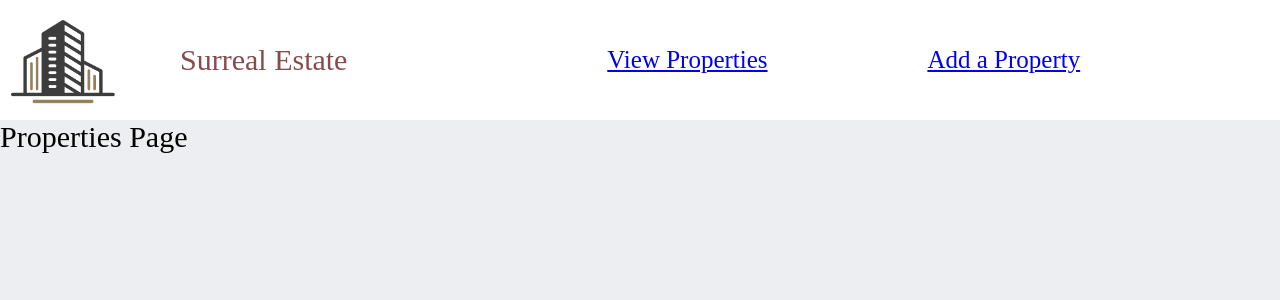
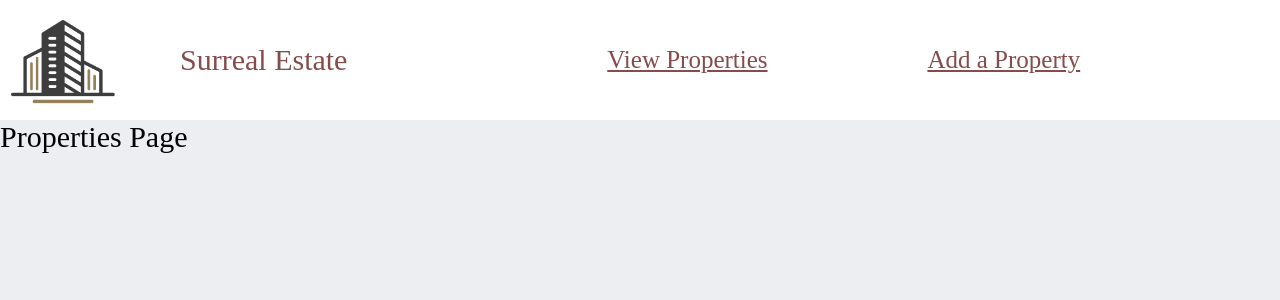
Before and after one commit to Wilko2001/GitHubTeamPractice_panda, a React (Create React App) app in the folder surreal-estate/: page / in a window 1280 px wide. Shown: the top 300 px of the page. Built offline with nearby package versions, Linux system fonts and the light colour scheme; a web font is replaced by a local one.

Commit message:
added colour to the hyperlinks

```diff
--- a/surreal-estate/src/styles/navbar.css
+++ b/surreal-estate/src/styles/navbar.css
@@ -21,8 +21,8 @@
     flex: 1;
 }
 
-navbar__view-properties,
-navbar__add-properties {
+.navbar__add-properties,
+.navbar__view-properties {
     color: rgb(134, 75, 75) !important;
 
 }
```
